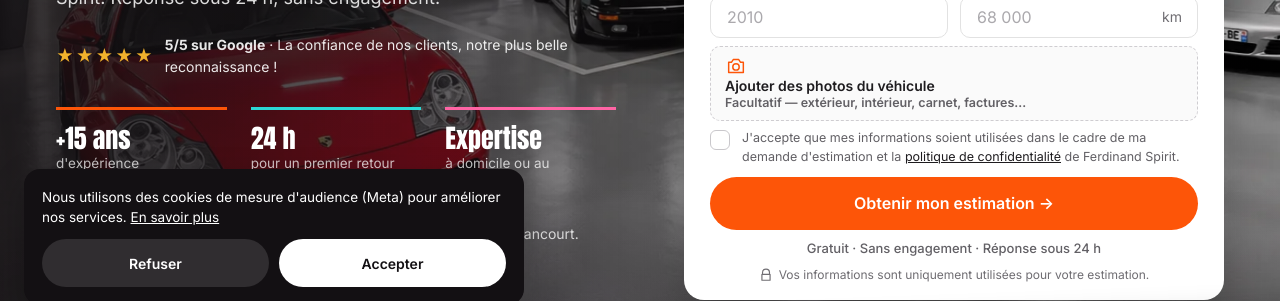
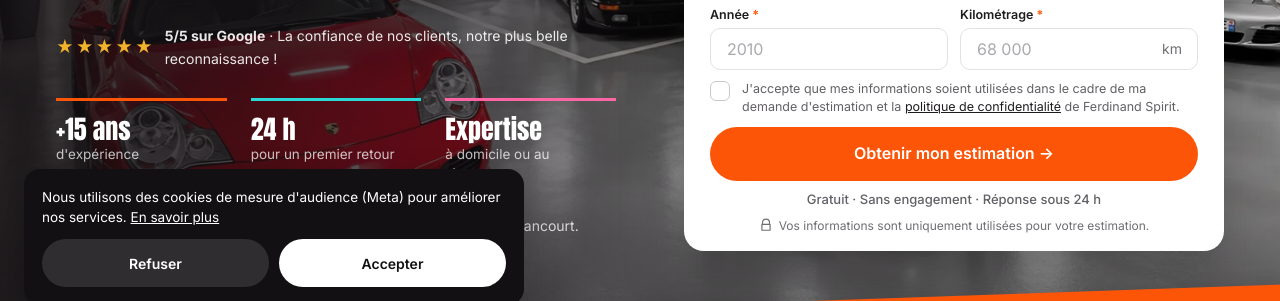
Before and after one commit to clemledi-del/ferdinanc-spirit-vendre-son-vehicule, a plain HTML site: page index.html in a window 1280 px wide. Shown: the part 471-772 px from the top of the page. Drawn offline with Linux system fonts and the light colour scheme.

Commit message:
Remove photo upload field from landing page

```diff
--- a/index.html
+++ b/index.html
@@ -25,7 +25,7 @@
 
   <script>document.documentElement.classList.add("js");</script>
   <script src="js/config.js?v=8" defer></script>
-  <script src="js/main.js?v=10" defer></script>
+  <script src="js/main.js?v=11" defer></script>
 </head>
 <body>
 
@@ -152,15 +152,6 @@
                 </div>
               </div>
 
-              <div class="field">
-                <label class="dropzone" for="photos" data-dropzone>
-                  <svg aria-hidden="true" viewBox="0 0 24 24" width="22" height="22"><path fill="none" stroke="currentColor" stroke-width="1.6" stroke-linecap="round" stroke-linejoin="round" d="M4 8h3l2-3h6l2 3h3v11H4z"/><circle cx="12" cy="13" r="3.5" fill="none" stroke="currentColor" stroke-width="1.6"/></svg>
-                  <span class="dropzone__text"><span class="dropzone__title">Ajouter des photos du véhicule</span><span class="dropzone__hint">Facultatif — extérieur, intérieur, carnet, factures…</span></span>
-                  <input id="photos" name="photos" type="file" accept="image/*,.pdf" multiple>
-                </label>
-                <ul class="thumbs" data-thumbs role="list"></ul>
-              </div>
-
               <label class="consent">
                 <input type="checkbox" name="consentement" value="oui" required>
                 <span class="consent__box" aria-hidden="true"></span>
@@ -225,7 +216,7 @@
             <span class="step-item__num" aria-hidden="true">01</span>
             <div>
               <h3 class="step-item__title">Vous présentez votre véhicule</h3>
-              <p>Modèle, année, kilométrage et, si vous le souhaitez, quelques photos. Deux minutes suffisent.</p>
+              <p>Modèle, année et kilométrage. Deux minutes suffisent.</p>
             </div>
           </li>
           <li class="step-item">
```
